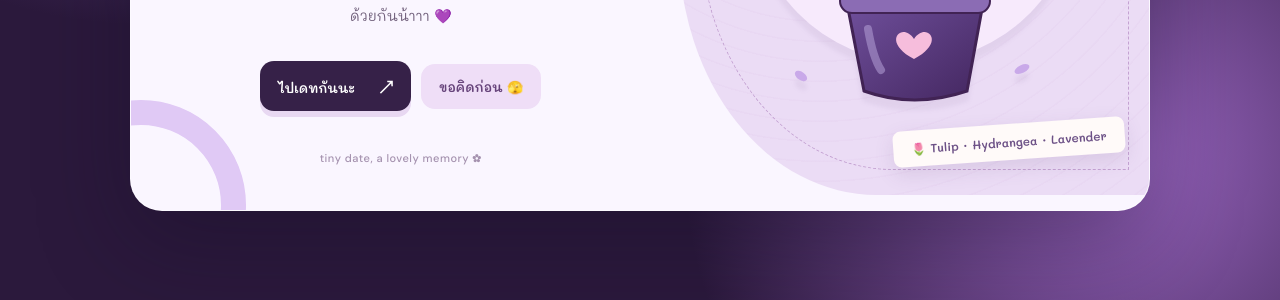
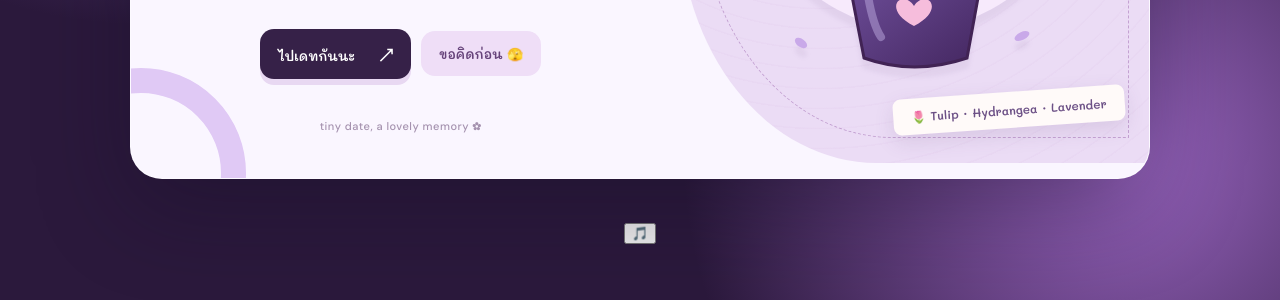
Before and after one commit to puppup88pup55/our-little-date, a plain HTML site: page index.html in a window 1280 px wide. Shown: the part 500-800 px from the top of the page. Drawn offline with Linux system fonts and the light colour scheme.

Commit message:
index.html

```diff
--- a/index.html
+++ b/index.html
@@ -746,5 +746,17 @@
 </section>
 
 
+<!-- 💜 Background Music -->
+<audio id="bgMusic" loop preload="none">
+  <source src="music.mp3" type="audio/mpeg">
+</audio>
+
+<!-- ปุ่มเปิดปิดเพลง -->
+<button id="musicButton"
+        type="button"
+        aria-label="เปิดเพลง">
+  🎵
+</button>
+
 </body>
 </html>
```
